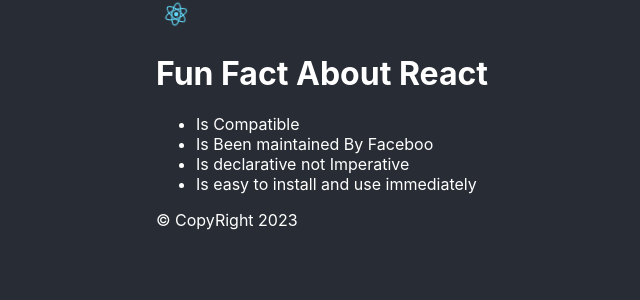
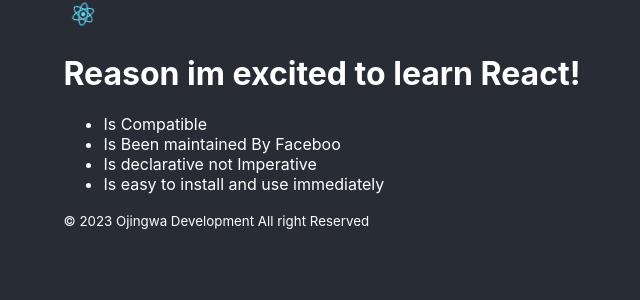
Before and after one commit to ojingwaDaniel/PracticeNote, a React (Create React App) app in the folder challenge1/challenge-one/: page / in a window 1280 px wide. Shown: the top 300 px of the page, without its empty margins (318-958 px from the left). Built offline with nearby package versions, Linux system fonts and the light colour scheme.

Commit message:
created a simple page of facts about React

```diff
--- a/challenge1/challenge-one/src/App.js
+++ b/challenge1/challenge-one/src/App.js
@@ -5,9 +5,9 @@
   return (
     <div className="App">
       <header>
-        <img src={logo} alt="img"  className = 'App-logo'/>
+        <img src={logo} alt="img" className="App-logo" />
       </header>
-      <h1>Fun Fact About React</h1>
+      <h1>Reason im excited to learn React!</h1>
       <ul>
         <li>Is Compatible</li>
         <li> Is Been maintained By Faceboo</li>
@@ -15,9 +15,8 @@
         <li>Is easy to install and use immediately</li>
       </ul>
       <footer>
-        &copy; CopyRight 2023
+        <small> &copy; 2023 Ojingwa Development All right Reserved</small>
       </footer>
-
     </div>
   );
 }
```
